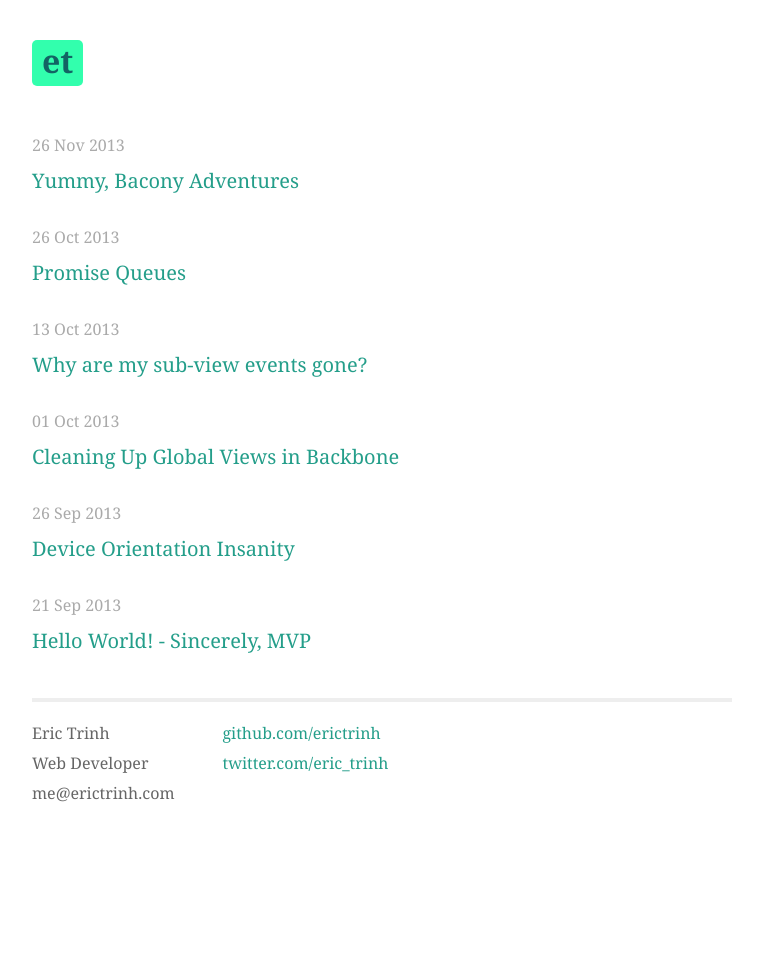
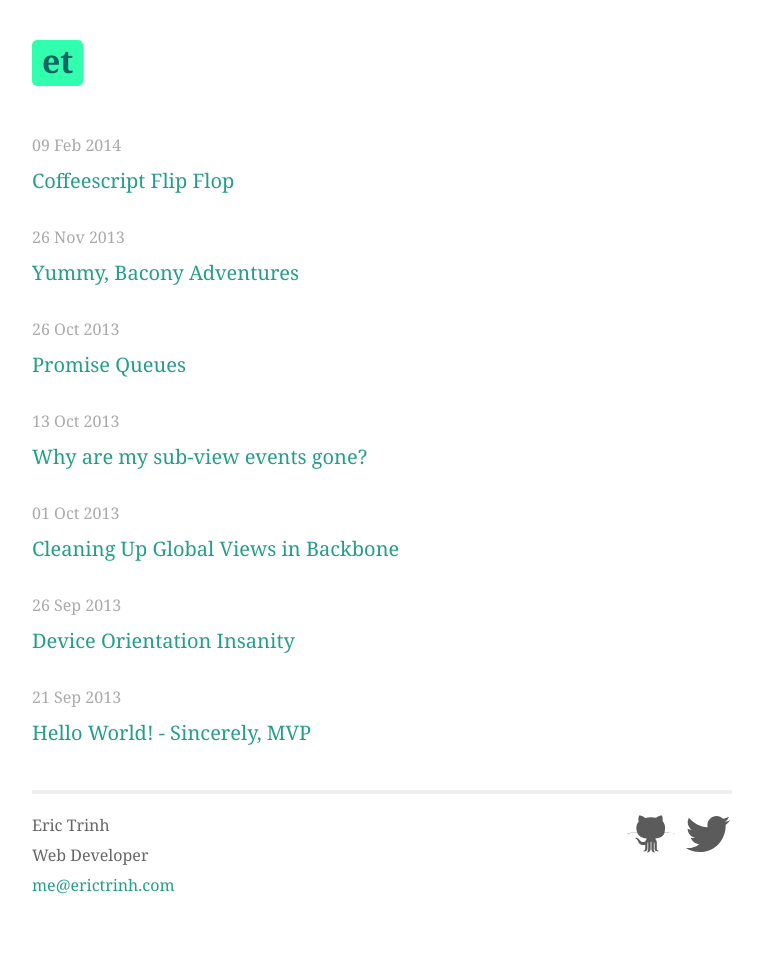
Before and after one commit to erictrinh/erictrinh.github.io, a Jekyll site: the page built from index.html, in a window 1280 px wide. Shown: the whole page, without its empty margins (258-1021 px from the left). Built offline with Jekyll 4.4.1, drawn with Linux system fonts in a browser that asks for light colours; nearby versions of some CDN libraries; before the commit the page ends 900 px from its top, so only the background shows below that.

Commit message:
Coffeescript post, requisite animal icons

```diff
--- a/_layouts/default.html
+++ b/_layouts/default.html
@@ -35,13 +35,13 @@
           <p>
           Eric Trinh<br />
           Web Developer<br />
-        me@erictrinh.com
+          <a href="mailto:me@erictrinh.com">me@erictrinh.com</a>
           </p>
         </div>
-      <div class="contact">
+        <div class="social">
           <p>
-        <a href="https://github.com/erictrinh">github.com/erictrinh</a><br />
-        <a href="https://twitter.com/eric_trinh">twitter.com/eric_trinh</a><br />
+            <a href="https://github.com/erictrinh" class="webicon webicon-github">GitHub</a>
+            <a href="https://twitter.com/eric_trinh" class="webicon webicon-twitter">Twitter</a>
           </p>
         </div>
       </div>
--- a/css/main.css
+++ b/css/main.css
@@ -122,7 +122,10 @@ ul.posts span {
 
 .site .footer .contact {
   float: left;
-  margin-right: 3em;
+}
+
+.site .footer .social {
+  float: right;
 }
 
 .site .footer .rss {
@@ -226,3 +229,34 @@ img {
     font-size: 18px;
   }
 }
+
+/*****************************************************************************/
+/*
+/* SVG icons
+/*
+/*****************************************************************************/
+
+.webicon {
+  display: inline-block;
+  background-size: contain;
+  background-repeat: no-repeat;
+  width: 3em;
+  height: 3em;
+  text-indent: -999em;
+  text-align: left;
+  margin-left: 0.3em;
+  opacity: 0.8;
+  transition: opacity 0.5s;
+}
+
+.webicon:hover {
+  opacity: 1.0;
+}
+
+.webicon.webicon-github {
+  background-image: url('github.svg');
+}
+
+.webicon.webicon-twitter {
+  background-image: url('twitter.svg');
+}
```
Also changed, not shown: _posts/2014-02-09-coffee-flip-flop.md (added, +57 -0 lines), css/github.svg (added), css/twitter.svg (added). Lines whose indentation alone changed are shown as unchanged.
